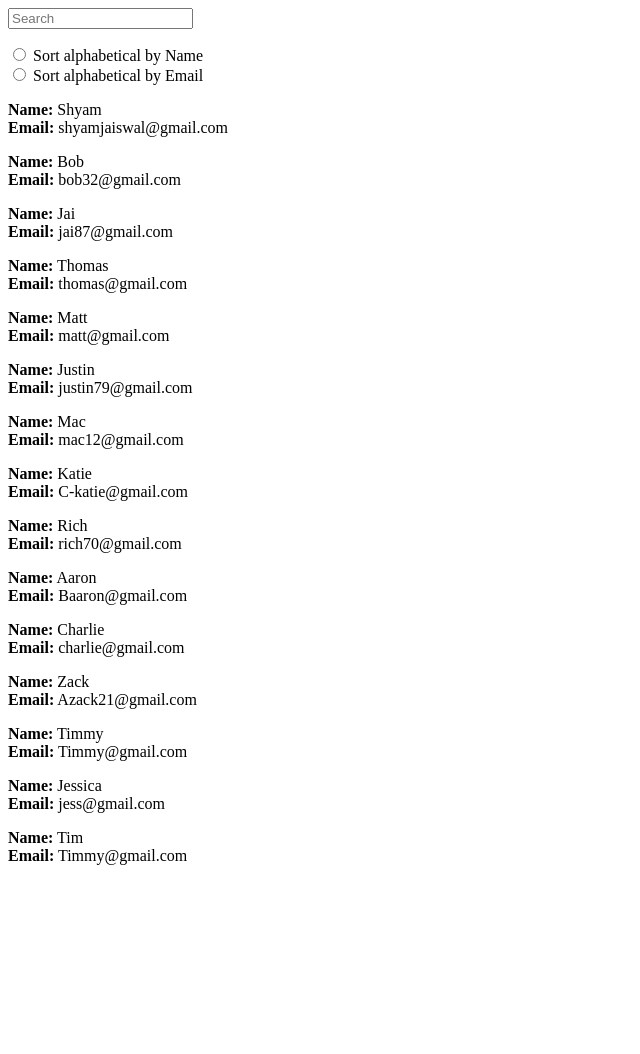
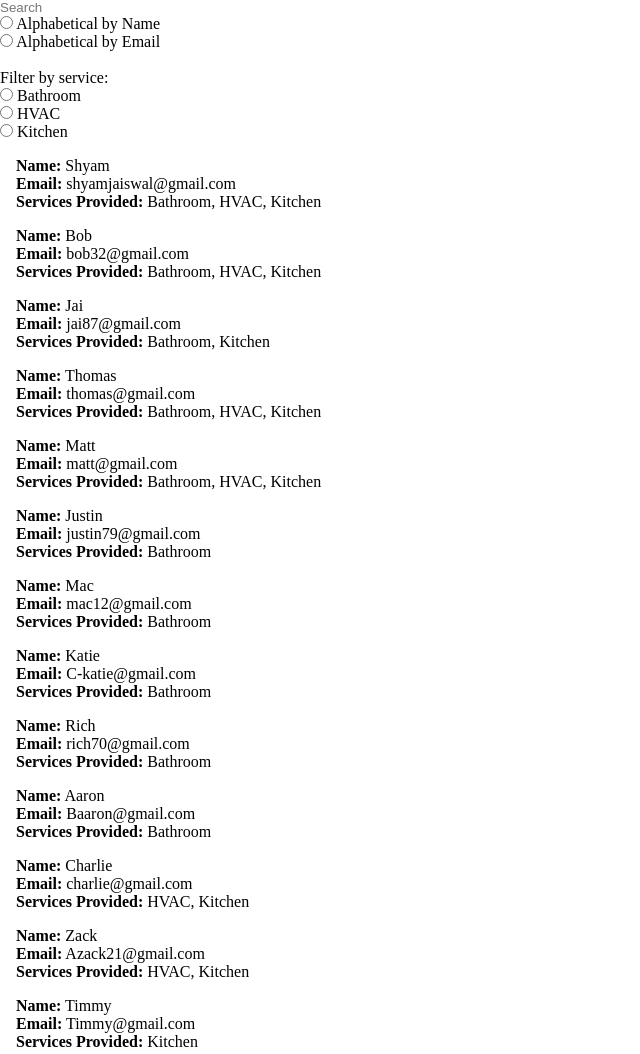
Before and after one commit to Tcooper920/sortingData, a plain HTML site: page index.html in a window 1280 px wide. Shown: the top 1054 px of the page, without its empty margins (0-640 px from the left). Before the commit the page ends 881 px from the top, so only its background shows below. Drawn offline with Linux system fonts and the light colour scheme.

Commit message:
Add filter for services provided.

```diff
--- a/index.css
+++ b/index.css
@@ -0,0 +1,9 @@
+* {
+    margin: 0px;
+    padding: 0px;
+    border: none;
+}
+
+.employee-container {
+    margin: 1rem;
+}
--- a/index.html
+++ b/index.html
@@ -6,18 +6,27 @@
 </head>
 <body>
 
+<main>
 	<form>
 		<input type="text" placeholder="Search" id="search-bar">
 	</form>
 
 	<form>
 		<input type="radio" id="alphabetical-name" name="alphabetical" value="alphabetical-name">
-	<label for="alphabetical-name">Sort alphabetical by Name</label><br>
+		<label for="alphabetical-name">Alphabetical by Name</label><br>
 		<input type="radio" id="alphabetical-email" name="alphabetical" value="alphabetical-email">
-	<label for="alphabetical-email">Sort alphabetical by Email</label><br>
+		<label for="alphabetical-email">Alphabetical by Email</label><br><br>
+		<p>Filter by service:</p>
+		<input type="radio" id="bathroom" name="service" value="Bathroom">
+		<label for="bathroom">Bathroom</label><br>
+		<input type="radio" id="hvac" name="service" value="HVAC">
+		<label for="hvac">HVAC</label><br>
+		<input type="radio" id="kitchen" name="service" value="Kitchen">
+		<label for="kitchen">Kitchen</label><br>
 	</form>
 
 	<div id="employee-list-container"></div>
+</main>
 
 <script type="text/javascript" src="index.js"></script>
 </body>
--- a/index.js
+++ b/index.js
@@ -1,34 +1,37 @@
 // "Database" of employees
 const employeeList =
 {"employees":[
-    {"name":"Shyam", "email":"shyamjaiswal@gmail.com"},
-    {"name":"Bob", "email":"bob32@gmail.com"},
-    {"name":"Jai", "email":"jai87@gmail.com"},
-    {"name":"Thomas", "email":"thomas@gmail.com"},
-    {"name":"Matt", "email":"matt@gmail.com"},
-    {"name":"Justin", "email":"justin79@gmail.com"},
-    {"name":"Mac", "email":"mac12@gmail.com"},
-    {"name":"Katie", "email":"C-katie@gmail.com"},
-    {"name":"Rich", "email":"rich70@gmail.com"},
-    {"name":"Aaron", "email":"Baaron@gmail.com"},
-    {"name":"Charlie", "email":"charlie@gmail.com"},
-    {"name":"Zack", "email":"Azack21@gmail.com"},
-    {"name":"Timmy", "email":"Timmy@gmail.com"},
-    {"name":"Jessica", "email":"jess@gmail.com"},
-    {"name":"Tim", "email":"Timmy@gmail.com"},
+    {"name":"Shyam", "email":"shyamjaiswal@gmail.com", "service":"Bathroom, HVAC, Kitchen"},
+    {"name":"Bob", "email":"bob32@gmail.com", "service":"Bathroom, HVAC, Kitchen"},
+    {"name":"Jai", "email":"jai87@gmail.com", "service":"Bathroom, Kitchen"},
+    {"name":"Thomas", "email":"thomas@gmail.com", "service":"Bathroom, HVAC, Kitchen"},
+    {"name":"Matt", "email":"matt@gmail.com", "service":"Bathroom, HVAC, Kitchen"},
+    {"name":"Justin", "email":"justin79@gmail.com", "service":"Bathroom"},
+    {"name":"Mac", "email":"mac12@gmail.com", "service":"Bathroom"},
+    {"name":"Katie", "email":"C-katie@gmail.com", "service":"Bathroom"},
+    {"name":"Rich", "email":"rich70@gmail.com", "service":"Bathroom"},
+    {"name":"Aaron", "email":"Baaron@gmail.com", "service":"Bathroom"},
+    {"name":"Charlie", "email":"charlie@gmail.com", "service":"HVAC, Kitchen"},
+    {"name":"Zack", "email":"Azack21@gmail.com", "service":"HVAC, Kitchen"},
+    {"name":"Timmy", "email":"Timmy@gmail.com", "service":"Kitchen"},
+    {"name":"Jessica", "email":"jess@gmail.com", "service":"HVAC, Kitchen"},
+    {"name":"Tim", "email":"Timmy@gmail.com", "service":"Kitchen"},
 ]};
 
 const employeeListContainer = document.getElementById("employee-list-container");
 const searchBar = document.getElementById("search-bar");
 const alphabeticalByNameRadioButton = document.getElementById("alphabetical-name");
 const alphabeticalByEmailRadioButton = document.getElementById("alphabetical-email");
+const serviceRadioButton = document.getElementsByClassName("service");
 
 // Print employees to page
 const printEmployeesToPage = (employeeListArray) => {
     employeeListContainer.innerHTML = "";
 	employeeListArray.forEach((element) => {
 		const newDiv = document.createElement("div");
-		newDiv.innerHTML = `<p><strong>Name:</strong> ${element.name}<br><strong>Email:</strong> ${element.email}<p>`;
+		newDiv.innerHTML = `<p class="employee-container"><strong>Name:</strong> ${element.name}<br>
+                            <strong>Email:</strong> ${element.email}<br>
+                            <strong>Services Provided:</strong> ${element.service}<p>`;
 		employeeListContainer.append(newDiv);
 	});
 }
@@ -73,3 +76,17 @@ alphabeticalByEmailRadioButton.addEventListener("click", () => {
         printEmployeesToPage(employeeList.employees);
     }
 });
+
+// Filter by Service
+document.addEventListener("click", (e) => {
+    if (e.target.name === "service") {
+        employeeListContainer.innerHTML = "";
+        const searchString = e.target.value;
+        const filteredByServiceData = employeeList.employees.filter((employee) => {
+            return (
+                employee.service.includes(searchString)
+            )
+        });
+        printEmployeesToPage(filteredByServiceData);
+    }
+});
```
Lines whose indentation alone changed are shown as unchanged.
